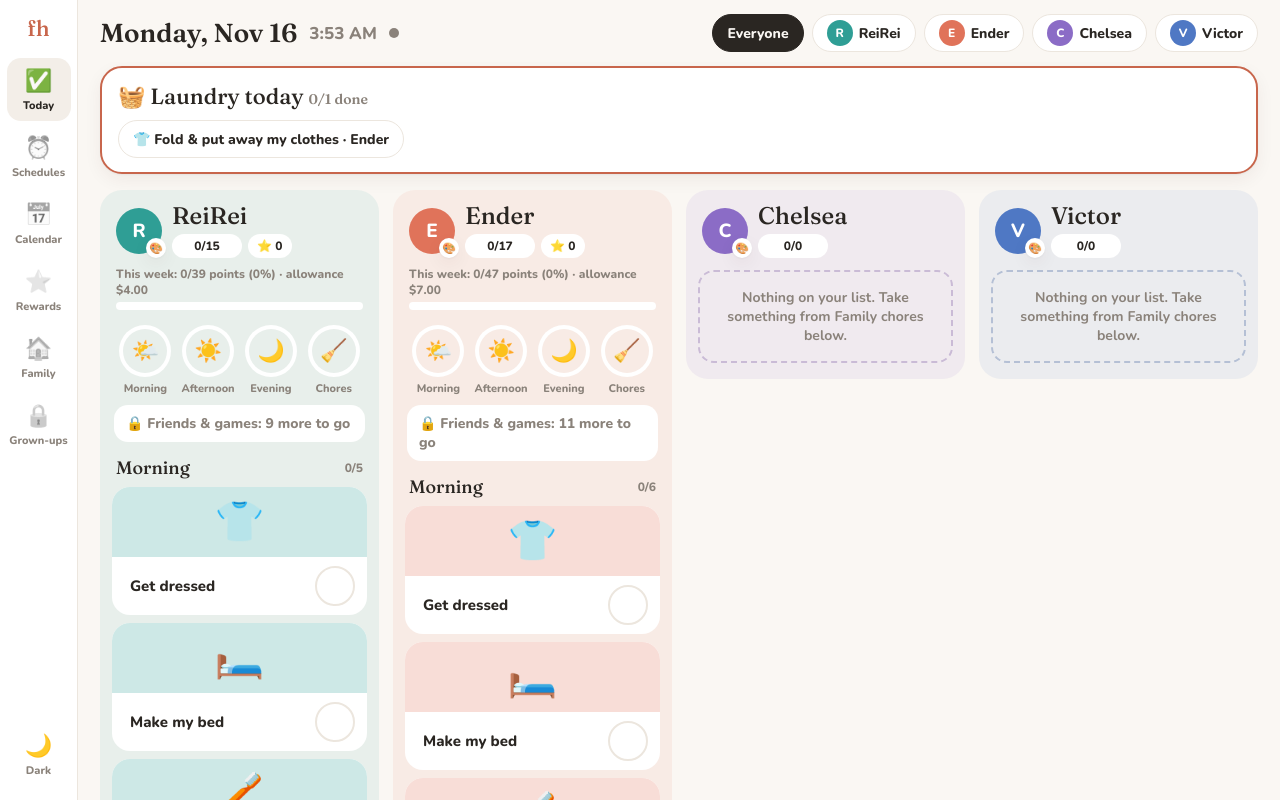
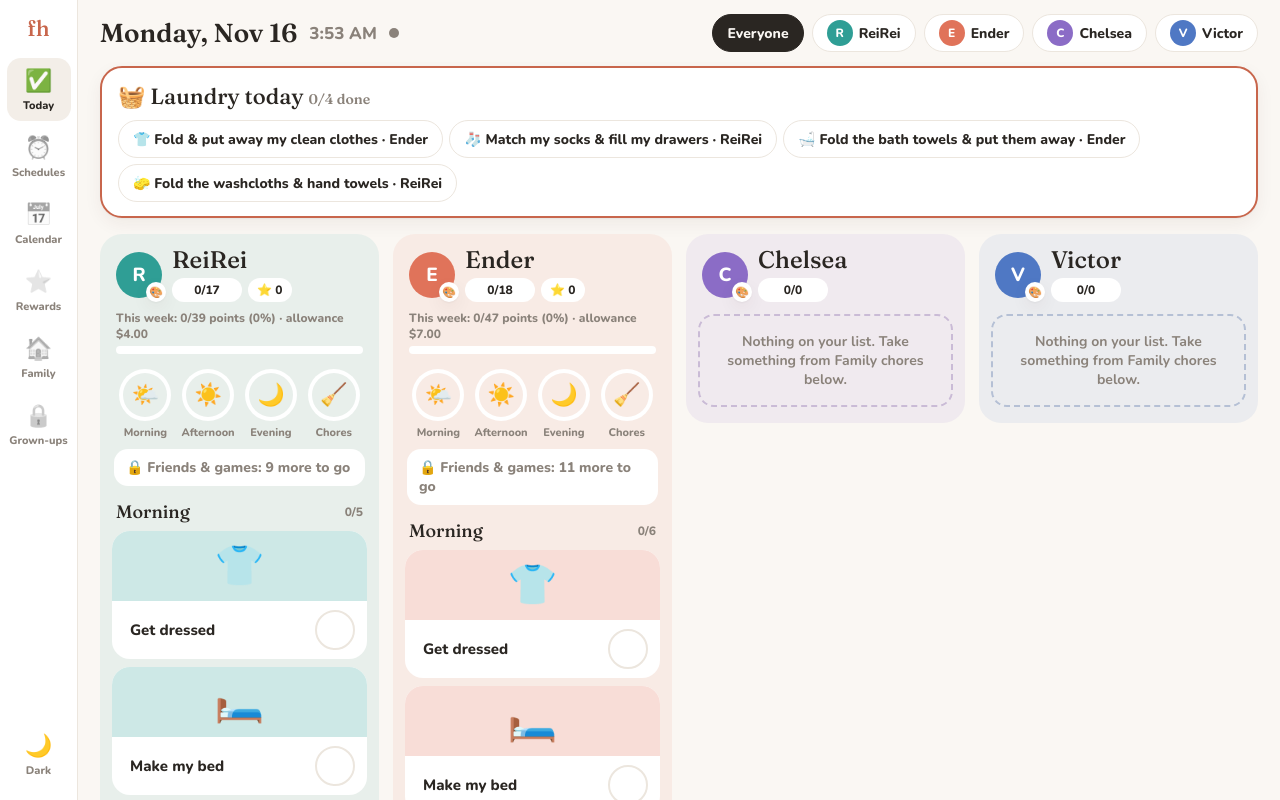
Before and after one commit to vilosishot/family-hub, a plain HTML site: page index.html in a window 1280 px wide. Drawn offline with nearby package versions, Linux system fonts and the light colour scheme.

Commit message:
v8: boys' laundry day, Victor's day, Chelsea's day

```diff
--- a/index.html
+++ b/index.html
@@ -278,21 +278,21 @@ const LIBRARY = [
   K('💌','Make a thank-you card','re','extra','anytime'), K('📬','Bring in the mail','re','extra','anytime',{points:1}),
   K('❄️','Shovel snow with a grown-up','re','extra','anytime',{points:5,months:SNOW}), K('🍂','Extra leaf raking','re','extra','anytime',{points:4,months:[9,10,11]}),
 ];
-// ---- laundry: Sunday = Ender's, Tuesday = ReiRei's + towels, Thursday = grown-ups' ----
-const L = (id, emoji, title, kid, day, slot, points, o={}) => Object.assign({id, emoji, title, rec: kid==='pool'||kid==='victor'||kid==='chelsea' ? 'a' : (kid==='ender'?'e':'r'), freq:'weekly', every:1, slot, days:[day], week:1, monthDay:'', date:'', start:'', until:'', afterDays:7, months:[], time:'', points, how:'', assign: kid==='pool'?[]:[kid], pool: kid==='pool', active:true, cat:'laundry'}, o);
+// ---- laundry: Sunday = the boys (washed together, each puts away his own), Tuesday = Victor, Thursday = Chelsea ----
+const L = (id, emoji, title, who, day, slot, points, o={}) => Object.assign({id, emoji, title, rec: who.some(w=>w==='victor'||w==='chelsea'||w==='pool') ? 'a' : who.map(w=>w==='ender'?'e':'r').join(''), freq:'weekly', every:1, slot, days:[day], week:1, monthDay:'', date:'', start:'', until:'', afterDays:7, months:[], time:'', points, how:'', assign: who.filter(w=>w!=='pool'), pool: who.includes('pool'), active:true, cat:'laundry'}, o);
 const LAUNDRY = [
-  L('l1','🧺','Bring my hamper to the laundry room','ender',0,'morning',0,{how:"Sunday is Ender's laundry day."}),
-  L('l2','🎨','Sort my clothes: lights & darks','ender',0,'morning',0,{how:'Two piles. Ask a grown-up if you are not sure.'}),
-  L('l3','🫧',"Wash & dry Ender's laundry",'victor',0,'morning',0,{how:'Start it in the morning so it can be folded on Monday.'}),
-  L('l4','👕','Fold & put away my clothes','ender',1,'afternoon',0,{how:'Shirts folded in the drawer, pants together, socks matched.'}),
-  L('l5','🧺','Bring my hamper to the laundry room','reiden',2,'morning',0,{how:"Tuesday is ReiRei's laundry day."}),
-  L('l6','🫧',"Wash & dry ReiRei's laundry + towels",'chelsea',2,'morning',0),
-  L('l7','🧦','Match my socks & fill my drawers','reiden',3,'afternoon',0),
-  L('l8','🧽','Fold the washcloths & hand towels','reiden',3,'afternoon',1),
-  L('l9','🛁','Fold the bath towels & put them away','ender',3,'afternoon',2),
-  L('l10','🫧',"Wash & dry the grown-ups' laundry",'pool',4,'morning',0,{how:"Thursday is Victor & Chelsea's laundry day."}),
-  L('l11','👔',"Fold & put away the grown-ups' laundry",'pool',5,'anytime',0),
-  Object.assign(L('l12','👔',"Help fold the grown-ups' laundry",'pool',5,'anytime',4),{freq:'extra', rec:'re', days:[], pool:true, cat:'laundry'}),
+  L('lb1','🧺','Bring my hamper to the laundry room',['reiden','ender'],0,'morning',0,{how:"Sunday is the boys' laundry day."}),
+  L('lb2','🎨','Sort the clothes: lights & darks',['reiden','ender'],0,'morning',0,{how:'Two piles. Ask a grown-up if you are not sure.'}),
+  L('lb3','🫧',"Wash & dry the boys' laundry + towels",['pool'],0,'morning',0,{how:'Start it in the morning so the boys can put clothes away Monday.'}),
+  L('lb4','👕','Fold & put away my clean clothes',['ender'],1,'afternoon',0,{how:'Shirts folded in the drawer, pants together, socks matched.'}),
+  L('lb5','🧦','Match my socks & fill my drawers',['reiden'],1,'afternoon',0),
+  L('lb6','🛁','Fold the bath towels & put them away',['ender'],1,'afternoon',2),
+  L('lb7','🧽','Fold the washcloths & hand towels',['reiden'],1,'afternoon',1),
+  L('lv1','🫧',"Wash & dry Victor's laundry",['victor'],2,'morning',0,{how:"Tuesday is Victor's laundry day."}),
+  L('lv2','👔',"Fold & put away Victor's laundry",['victor'],3,'anytime',0),
+  L('lc1','🫧',"Wash & dry Chelsea's laundry",['chelsea'],4,'morning',0,{how:"Thursday is Chelsea's laundry day."}),
+  L('lc2','👚',"Fold & put away Chelsea's laundry",['chelsea'],5,'anytime',0),
+  Object.assign(L('lx1','👔',"Help fold Mom's or Dad's laundry",['pool'],3,'anytime',4),{freq:'extra', rec:'re', days:[]}),
 ];
 // difficulty → points (chores) / stars (extra jobs). Easy 1, Medium 2, Hard 3, Big job 5 · extras 2 / 4 / 6 / 10
 const PTS = {'Read for 20 minutes':2,'Book time with a grown-up (15 min)':2,'10-minute room tidy':2,'Fold & put away my laundry':3,'Vacuum my room':3,
@@ -347,7 +347,7 @@ const DEFAULTS = {
     {id:'r9',emoji:'🏕️',title:'Friend playdate or sleepover',cost:80,cash:'',active:true},{id:'r10',emoji:'🧸',title:'Small toy or book (up to $5)',cost:50,cash:'',active:true},
     {id:'r11',emoji:'🎉',title:'YES DAY!',cost:200,cash:'',active:true},
   ],
-  settings: {pin:'8057', cards:'big', allowancePerYear:1, tiers:[{min:90,pay:100},{min:75,pay:75},{min:50,pay:50},{min:0,pay:25}], jars:{spend:50,save:40,give:10}, matchPct:10, fullDayBonus:2, streakDays:7, streakBonus:10, gateSlots:['morning','afternoon'], calendarNames:'', shareEmails:'', startDate:'', sound:true, starsPerDollar:10, demeritCap:15, libVersion:5},
+  settings: {pin:'8057', cards:'big', allowancePerYear:1, tiers:[{min:90,pay:100},{min:75,pay:75},{min:50,pay:50},{min:0,pay:25}], jars:{spend:50,save:40,give:10}, matchPct:10, fullDayBonus:2, streakDays:7, streakBonus:10, gateSlots:['morning','afternoon'], calendarNames:'', shareEmails:'', startDate:'', sound:true, starsPerDollar:10, demeritCap:15, libVersion:6},
 };
 
 // ---------- state ----------
@@ -510,7 +510,10 @@ async function pull(first){
     if (j.config){ S.config = normalize(j.config); if ((Number(ST().libVersion)||1) < 3) migrate2(); if ((Number(ST().libVersion)||1) < 4){ if (String(ST().pin)==='1234') ST().pin = '8057'; ST().libVersion = 4; setTimeout(() => saveConfig('PIN updated'), 800); }
       if ((Number(ST().libVersion)||1) < 5){ const drop = ['Match socks from the laundry','Fold & put away my laundry','Put clean clothes in my drawers','Laundry: wash, dry, fold'];
         S.config.chores = cfg().chores.filter(c => !drop.includes(c.title)); const have = new Set(cfg().chores.map(c=>c.id));
-        S.config.chores = JSON.parse(JSON.stringify(LAUNDRY.filter(c=>!have.has(c.id)))).concat(cfg().chores); normalize(S.config); ST().libVersion = 5; setTimeout(() => saveConfig('Laundry days added'), 1200); } }
+        S.config.chores = JSON.parse(JSON.stringify(LAUNDRY.filter(c=>!have.has(c.id)))).concat(cfg().chores); normalize(S.config); ST().libVersion = 5; }
+      if ((Number(ST().libVersion)||1) < 6){ const old = ['l1','l2','l3','l4','l5','l6','l7','l8','l9','l10','l11','l12'];
+        const have = new Set(cfg().chores.map(c=>c.id)); S.config.chores = JSON.parse(JSON.stringify(LAUNDRY.filter(c=>!have.has(c.id)))).concat(cfg().chores.filter(c=>!old.includes(c.id)));
+        normalize(S.config); ST().libVersion = 6; setTimeout(() => saveConfig('Laundry days updated'), 1200); } }
     else if (first){ D = derive(); await call('apiSaveConfig', S.config, choreEvents()); DV.lastChoreSync = TODAY(); saveDev(); }
     const ids = new Set((j.log||[]).map(e=>e.id));
     S.log = (j.log||[]).concat(S.outbox.filter(e=>!ids.has(e.id)));
--- a/sw.js
+++ b/sw.js
@@ -1,5 +1,5 @@
 // Family Hub: keeps the app screen available offline; data always comes fresh from Google.
-const CACHE = 'familyhub-v5';
+const CACHE = 'familyhub-vmwiqb2j9';
 const SHELL = ['./', './index.html', './manifest.webmanifest', './icon-192.png', './icon-512.png'];
 self.addEventListener('install', e => { e.waitUntil(caches.open(CACHE).then(c => c.addAll(SHELL))); self.skipWaiting(); });
 self.addEventListener('activate', e => { e.waitUntil(caches.keys().then(ks => Promise.all(ks.filter(k => k !== CACHE).map(k => caches.delete(k))))); self.clients.claim(); });
```
